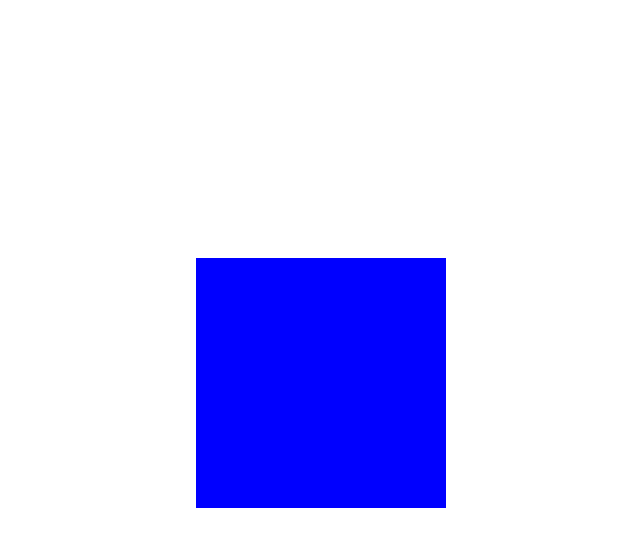
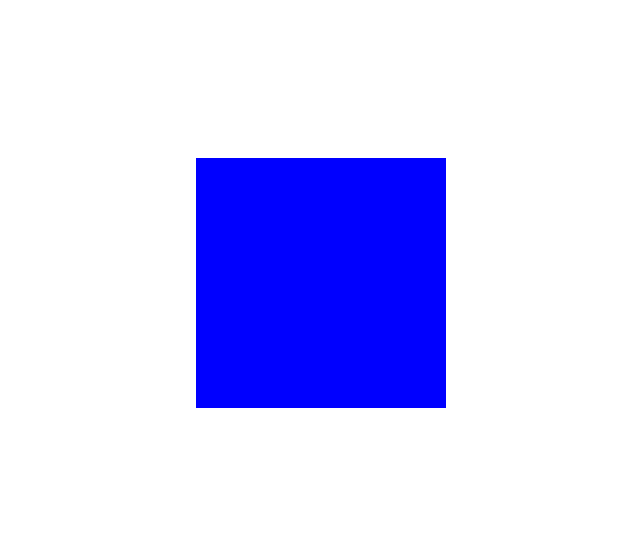
Before and after one commit to ADGWarnasooriya/JavaScript-2D-Animation---02-A, a plain HTML site: page index.html in a window 1280 px wide. Shown: the whole page, without its empty margins (400-1040 px from the left). Drawn offline with Linux system fonts and the light colour scheme.

Commit message:
margin-top

```diff
--- a/style.css
+++ b/style.css
@@ -2,6 +2,6 @@
     width: 250px;
     height: 250px;
     background-color: blue;
-    margin-top: 250px;
+    margin-top: 150px;
     position: absolute;
 }
```
